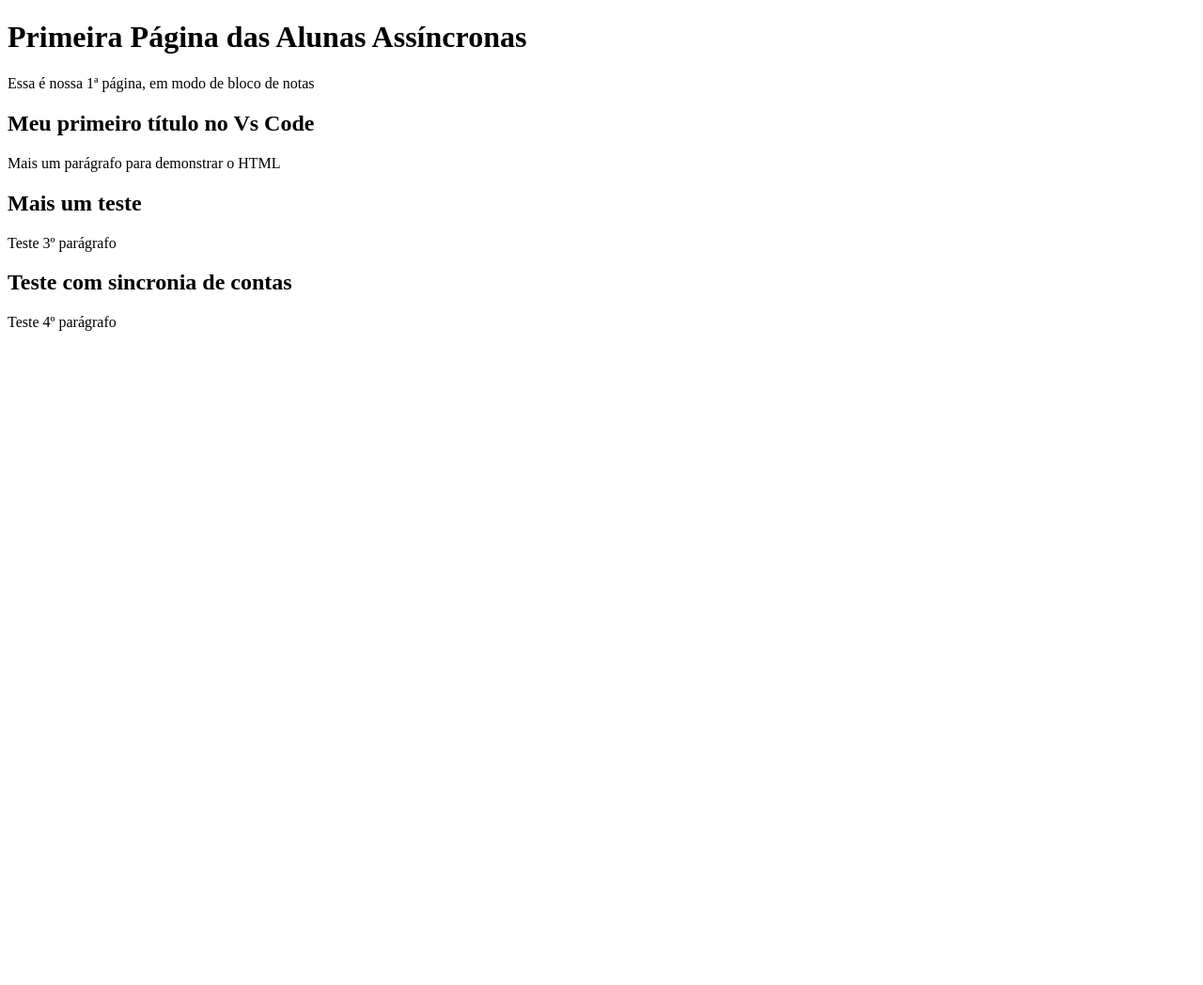
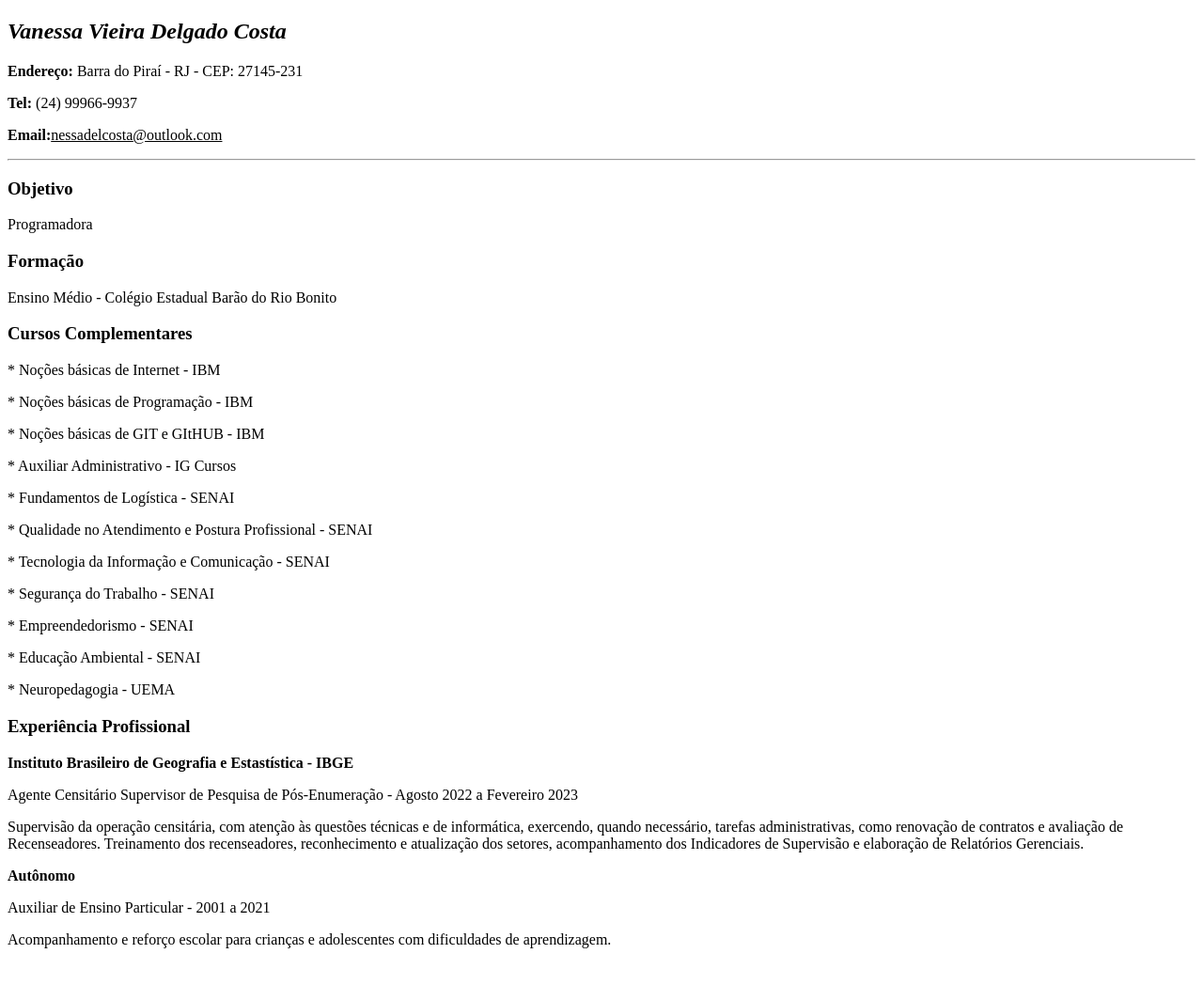
Before and after one commit to Nessadelg/Assincrono, a plain HTML site: page index.html in a window 1280 px wide. Shown: the whole page at 94% size. Before the commit the page ends 800 px from the top, so only its background shows below. Drawn offline with Linux system fonts and the light colour scheme.

Commit message:
Update index.html

```diff
--- a/index.html
+++ b/index.html
@@ -2,18 +2,39 @@
 <html>
 <head>
 <!--Aqui é onde configuraremos os metadados-->
-      <title>Minha Primeira Página HTML </title>
+      <title>Meu Primeiro Currículo HTML </title>
 
 </head>
 <body>
       <!--Aqui é o corpo da página-->
-      <h1>Primeira Página das Alunas Assíncronas </h1>
-      <p> Essa é nossa 1ª página, em modo de bloco de notas </p>
-      <h2> Meu primeiro título no Vs Code</h2>
-      <p> Mais um parágrafo para demonstrar o HTML</p>
-      <h2> Mais um teste </h2>
-      <p> Teste 3º parágrafo </p>
-      <h2> Teste com sincronia de contas </h2>
-      <p> Teste 4º parágrafo </p>
+      <h2><i> Vanessa Vieira Delgado Costa</i></h2>
+      <p><b> Endereço:</b> Barra do Piraí - RJ - CEP: 27145-231 </p>
+      <p><b> Tel:</b> (24) 99966-9937</p>
+      <p><b> Email:</b><u>nessadelcosta@outlook.com</u></p>
+      <hr>
+      <h3><b> Objetivo</b></h3>
+      <p> Programadora</p>
+      <h3><b>Formação</b> </h3>
+      <p>Ensino Médio - Colégio Estadual Barão do Rio Bonito</p>
+      <h3><b>Cursos Complementares</b></h3>
+      <p>* Noções básicas de Internet - IBM</p>
+      <p>* Noções básicas de Programação - IBM</p>
+      <p>* Noções básicas de GIT e GItHUB - IBM</p>
+      <p>* Auxiliar Administrativo - IG Cursos</p>
+      <p>* Fundamentos de Logística - SENAI</p>
+      <p>* Qualidade no Atendimento e Postura Profissional - SENAI</p>
+      <P>* Tecnologia da Informação e Comunicação - SENAI</P>
+      <p>* Segurança do Trabalho - SENAI</p>
+      <p>* Empreendedorismo - SENAI</p>
+      <p>* Educação Ambiental - SENAI</p>
+      <p>* Neuropedagogia - UEMA</p>
+      <h3><b> Experiência Profissional</b></h3>
+      <p><b> Instituto Brasileiro de Geografia e Estastística - IBGE</b></p>
+      <p> Agente Censitário Supervisor de Pesquisa de Pós-Enumeração - Agosto 2022 a Fevereiro 2023</p>
+      <p> Supervisão da operação censitária, com atenção às questões técnicas e de informática, exercendo, quando necessário, tarefas administrativas, como renovação de contratos e avaliação de Recenseadores. Treinamento dos recenseadores, reconhecimento e atualização dos setores, acompanhamento dos Indicadores de Supervisão e elaboração de Relatórios Gerenciais.</p>
+      <p><b> Autônomo</b></p>
+      <p> Auxiliar de Ensino Particular - 2001 a 2021</p>
+      <p> Acompanhamento e reforço escolar para crianças e adolescentes com dificuldades de aprendizagem.</p>
+      <br>
 </body>
 </html>
```
